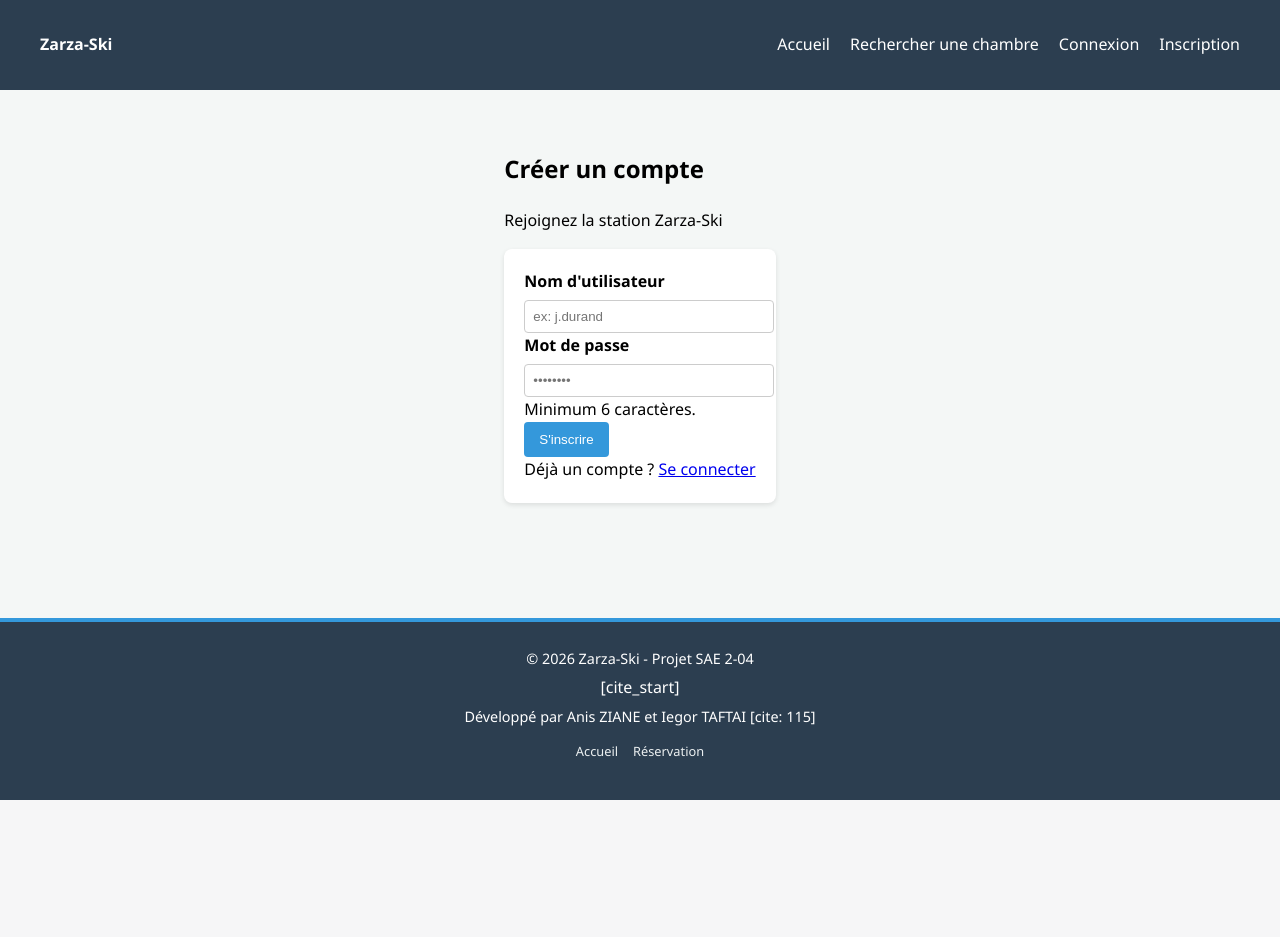
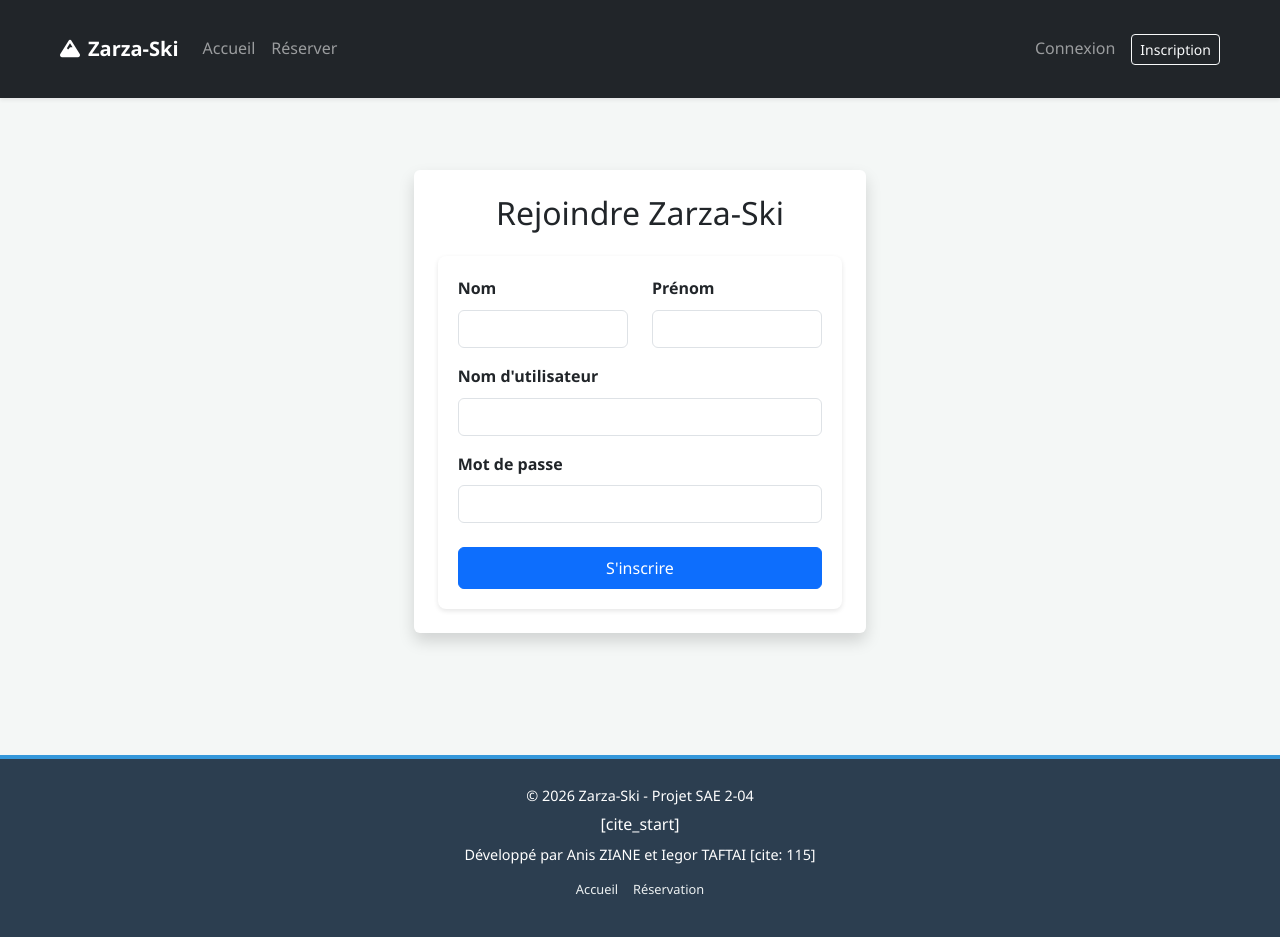
Before and after one commit to speedaru/sae-bdd-zski, a PHP site: page /auth/register.php in a window 1280 px wide. Before the commit the page ends 800 px from the top, so only its background shows below. Run offline with PHP 8.4, Linux system fonts and the light colour scheme; some libraries are stand-ins or nearby versions.

Commit message:
feat: espace client avec modification des informations tsa

```diff
--- a/src/auth/login.php
+++ b/src/auth/login.php
@@ -18,6 +18,8 @@ $redirect_to = $_POST['redirect'] ?? $_GET['redirect'] ?? '../index.php';
 if (preg_match('/^https?:\/\/|^\/\//i', $redirect_to)) {
     $redirect_to = '../index.php';
 }
+
+echo "redirect_to: " . $redirect_to;
 
 $error = null;
 
--- a/src/auth/register.php
+++ b/src/auth/register.php
@@ -12,38 +12,57 @@ $error = null;
 $success = null;
 
 if ($_SERVER['REQUEST_METHOD'] === 'POST') {
+    $nom = trim($_POST['nom'] ?? '');
+    $prenom = trim($_POST['prenom'] ?? '');
     $username = trim($_POST['username'] ?? '');
     $password = $_POST['password'] ?? '';
 
-    if (empty($username) || empty($password)) {
-        $error = "Veuillez remplir tous les champs.";
+    if (empty($nom) || empty($prenom) || empty($username) || empty($password)) {
+        $error = "Tous les champs sont obligatoires.";
     } elseif (strlen($password) < 6) {
         $error = "Le mot de passe doit contenir au moins 6 caractères.";
     } else {
         try {
-            // Hachage du mot de passe pour la sécurité
-            $hash = password_hash($password, PASSWORD_DEFAULT);
+            // Début de la transaction
+            $pdo->beginTransaction();
 
-            // Préparation de la requête d'insertion
-            // Le rôle est fixé à 'client' par défaut selon les consignes
-            $stmt = $pdo->prepare("INSERT INTO compte_utilisateur (username, mdp_hash, role) VALUES (:user, :hash, 'client')");
-
-            $stmt->execute([
-                'user' => $username,
-                'hash' => $hash
+            // ÉTAPE A : Création du profil client (avec valeurs par défaut pour les champs NOT NULL)
+            $sqlClient = "INSERT INTO client (nom, prenom, adresse, num_tel, niveau_ski, taille, poids, pointure)
+                          VALUES (:nom, :prenom, 'À renseigner', '0000000000', 'débutant', 0, 0, 0)";
+            $stmtClient = $pdo->prepare($sqlClient);
+            $stmtClient->execute([
+                'nom' => $nom,
+                'prenom' => $prenom
             ]);
 
-            $success = "Compte créé avec succès ! Vous pouvez maintenant vous connecter.";
+            // ÉTAPE B : Récupération de l'ID client généré
+            $id_client = $pdo->lastInsertId();
 
-            // Optionnel : Redirection après un court délai
-            // header("Refresh: 2; URL=login.php");
+            // ÉTAPE C : Création du compte utilisateur lié
+            $hash = password_hash($password, PASSWORD_DEFAULT);
+            $sqlUser = "INSERT INTO compte_utilisateur (username, mdp_hash, role, id_client)
+                        VALUES (:user, :hash, 'client', :id_client)";
+            $stmtUser = $pdo->prepare($sqlUser);
+            $stmtUser->execute([
+                'user' => $username,
+                'hash' => $hash,
+                'id_client' => $id_client
+            ]);
+
+            // Validation de la transaction
+            $pdo->commit();
+            $success = "Compte créé avec succès ! Vous pouvez vous connecter.";
 
         } catch (PDOException $e) {
-            // Code d'erreur PostgreSQL 23505 = Unique Violation (le username existe déjà)
+            // Annulation en cas d'erreur (ex: username déjà pris)
+            if ($pdo->inTransaction()) {
+                $pdo->rollBack();
+            }
+
             if ($e->getCode() === '23505') {
                 $error = "Ce nom d'utilisateur est déjà utilisé.";
             } else {
-                $error = "Une erreur est survenue lors de l'inscription : " . $e->getMessage();
+                $error = "Erreur technique lors de l'inscription.";
             }
         }
     }
@@ -52,55 +71,42 @@ if ($_SERVER['REQUEST_METHOD'] === 'POST') {
 
 <main class="container py-5">
     <div class="row justify-content-center">
-        <div class="col-md-6 col-lg-4">
-            <div class="card shadow-sm border-0 rounded-3">
+        <div class="col-md-6 col-lg-5">
+            <div class="card shadow border-0">
                 <div class="card-body p-4">
-                    <h2 class="text-center mb-4">Créer un compte</h2>
-                    <p class="text-muted text-center mb-4">Rejoignez la station Zarza-Ski</p>
+                    <h2 class="text-center mb-4">Rejoindre Zarza-Ski</h2>
 
                     <?php if ($error): ?>
-                        <div class="alert alert-danger mb-3" role="alert">
-                            <i class="fas fa-exclamation-circle me-2"></i> <?php echo htmlspecialchars($error); ?>
-                        </div>
+                        <div class="alert alert-danger"><?php echo htmlspecialchars($error); ?></div>
                     <?php endif; ?>
 
                     <?php if ($success): ?>
-                        <div class="alert alert-success mb-3" role="alert">
-                            <i class="fas fa-check-circle me-2"></i> <?php echo htmlspecialchars($success); ?>
-                        </div>
+                        <div class="alert alert-success"><?php echo htmlspecialchars($success); ?></div>
                     <?php endif; ?>
 
-                    <form action="register.php" method="POST" class="auth-form">
+                    <form action="register.php" method="POST">
+                        <div class="row mb-3">
+                            <div class="col">
+                                <label class="form-label">Nom</label>
+                                <input type="text" name="nom" class="form-control" required value="<?php echo htmlspecialchars($nom ?? ''); ?>">
+                            </div>
+                            <div class="col">
+                                <label class="form-label">Prénom</label>
+                                <input type="text" name="prenom" class="form-control" required value="<?php echo htmlspecialchars($prenom ?? ''); ?>">
+                            </div>
+                        </div>
+
                         <div class="mb-3">
-                            <label for="username" class="form-label">Nom d'utilisateur</label>
-                            <input type="text"
-                                   name="username"
-                                   id="username"
-                                   class="form-control"
-                                   placeholder="ex: j.durand"
-                                   value="<?php echo isset($_POST['username']) ? htmlspecialchars($_POST['username']) : ''; ?>"
-                                   required>
+                            <label class="form-label">Nom d'utilisateur</label>
+                            <input type="text" name="username" class="form-control" required value="<?php echo htmlspecialchars($username ?? ''); ?>">
                         </div>
 
                         <div class="mb-4">
-                            <label for="password" class="form-label">Mot de passe</label>
-                            <input type="password"
-                                   name="password"
-                                   id="password"
-                                   class="form-control"
-                                   placeholder="••••••••"
-                                   required>
-                            <div class="form-text">Minimum 6 caractères.</div>
+                            <label class="form-label">Mot de passe</label>
+                            <input type="password" name="password" class="form-control" required>
                         </div>
 
-                        <button type="submit" class="btn btn-primary w-100 py-2 mb-3">
-                            S'inscrire
-                        </button>
-
-                        <div class="text-center">
-                            <span class="text-muted">Déjà un compte ?</span>
-                            <a href="login.php" class="text-decoration-none ms-1">Se connecter</a>
-                        </div>
+                        <button type="submit" class="btn btn-primary w-100 py-2">S'inscrire</button>
                     </form>
                 </div>
             </div>
--- a/src/includes/header.php
+++ b/src/includes/header.php
@@ -1,4 +1,8 @@
 <?php
+/**
+ * Header Global - Zarza-Ski
+ * Gère l'affichage dynamique des menus et l'ouverture de session.
+ */
 if (session_status() === PHP_SESSION_NONE) {
     session_start();
 }
@@ -7,33 +11,57 @@ if (session_status() === PHP_SESSION_NONE) {
 <html lang="fr">
 <head>
     <meta charset="UTF-8">
+    <meta name="viewport" content="width=device-width, initial-scale=1.0">
     <title>Zarza-Ski - Gestion Station</title>
+    <!-- Bootstrap 5 & FontAwesome -->
+    <link href="https://cdn.jsdelivr.net/npm/bootstrap@5.3.0/dist/css/bootstrap.min.css" rel="stylesheet">
+    <link rel="stylesheet" href="https://cdnjs.cloudflare.com/ajax/libs/font-awesome/6.4.0/css/all.min.css">
+    <!-- Style personnalisé (on utilise le chemin absolu pour éviter les erreurs de sous-dossiers) -->
     <link rel="stylesheet" href="/assets/css/style.css">
 </head>
 <body>
-    <header>
-        <nav>
-            <div class="logo">
-                <strong>Zarza-Ski</strong>
+    <header class="navbar navbar-expand-lg navbar-dark bg-dark shadow-sm">
+        <div class="container">
+            <a class="navbar-brand fw-bold" href="/index.php">
+                <i class="fas fa-mountain me-2"></i>Zarza-Ski
+            </a>
+
+            <button class="navbar-toggler" type="button" data-bs-toggle="collapse" data-bs-target="#topNav">
+                <span class="navbar-toggler-icon"></span>
+            </button>
+
+            <div class="collapse navbar-collapse" id="topNav">
+                <ul class="navbar-nav me-auto">
+                    <li class="nav-item"><a class="nav-link" href="/index.php">Accueil</a></li>
+                    <li class="nav-item"><a class="nav-link" href="/pages/recherche.php">Réserver</a></li>
+                </ul>
+
+                <ul class="navbar-nav ms-auto align-items-center">
+                    <?php if (isset($_SESSION['id_user'])): ?>
+                        <!-- Menu Utilisateur Connecté -->
+                        <li class="nav-item me-3">
+                            <span class="navbar-text text-light">
+                                <i class="fas fa-user-circle me-1"></i> <?php echo htmlspecialchars($_SESSION['username']); ?>
+                            </span>
+                        </li>
+                        <li class="nav-item">
+                            <a class="btn btn-primary btn-sm me-2" href="/pages/espace_client.php">Mon Espace</a>
+                        </li>
+                        <li class="nav-item">
+                            <a class="btn btn-outline-danger btn-sm" href="/auth/logout.php" title="Déconnexion">
+                                <i class="fas fa-power-off"></i>
+                            </a>
+                        </li>
+                    <?php else: ?>
+                        <!-- Menu Visiteur -->
+                        <li class="nav-item"><a class="nav-link" href="/auth/login.php">Connexion</a></li>
+                        <li class="nav-item">
+                            <a class="btn btn-outline-light btn-sm ms-lg-2" href="/auth/register.php">Inscription</a>
+                        </li>
+                    <?php endif; ?>
+                </ul>
             </div>
-            <ul class="nav-links">
-                <li><a href="/index.php">Accueil</a></li>
-                <li><a href="/pages/recherche.php">Rechercher une chambre</a></li>
-                <?php if (isset($_SESSION['id_user'])): ?>
-                    <li><a href="/pages/mes_reservations.php">Mes Réservations</a></li>
-
-                    <?php if ($_SESSION['role'] === 'admin' || $_SESSION['role'] === 'gestionnaire'): ?>
-                        <li><a href="/pages/admin_tarifs.php">Gestion Tarifs</a></li>
-                    <?php endif; ?>
-
-                    <li class="auth-link">
-                        <a href="/auth/logout.php">Déconnexion (<?php echo htmlspecialchars($_SESSION['username']); ?>)</a>
-                    </li>
-                <?php else: ?>
-                    <li class="auth-link"><a href="/auth/login.php">Connexion</a></li>
-                    <li><a href="/auth/register.php">Inscription</a></li>
-                <?php endif; ?>
-            </ul>
-        </nav>
+        </div>
     </header>
-    <main class="container">
+    <!-- Le container principal est ouvert ici et fermé dans footer.php -->
+    <main class="container py-4">
--- a/src/pages/reservation.php
+++ b/src/pages/reservation.php
@@ -3,7 +3,7 @@ session_start();
 require_once '../includes/db.php';
 
 // On vérifie juste si le client est là
-if (!isset($_SESSION['id_client'])) {
+if (!isset($_SESSION['id_user'])) {
     header('Location: ../auth/login.php');
     exit();
 }
```
Also changed, not shown: src/assets/css/style.css (+53 -0 lines), src/includes/sidebar_client.php (added, +35 -0 lines), src/pages/details.php (+10 -2 lines), src/pages/espace_client.php (added, +64 -0 lines), src/pages/mes_reservations.php (+7 -7 lines), src/pages/profil.php (added, +204 -0 lines).
